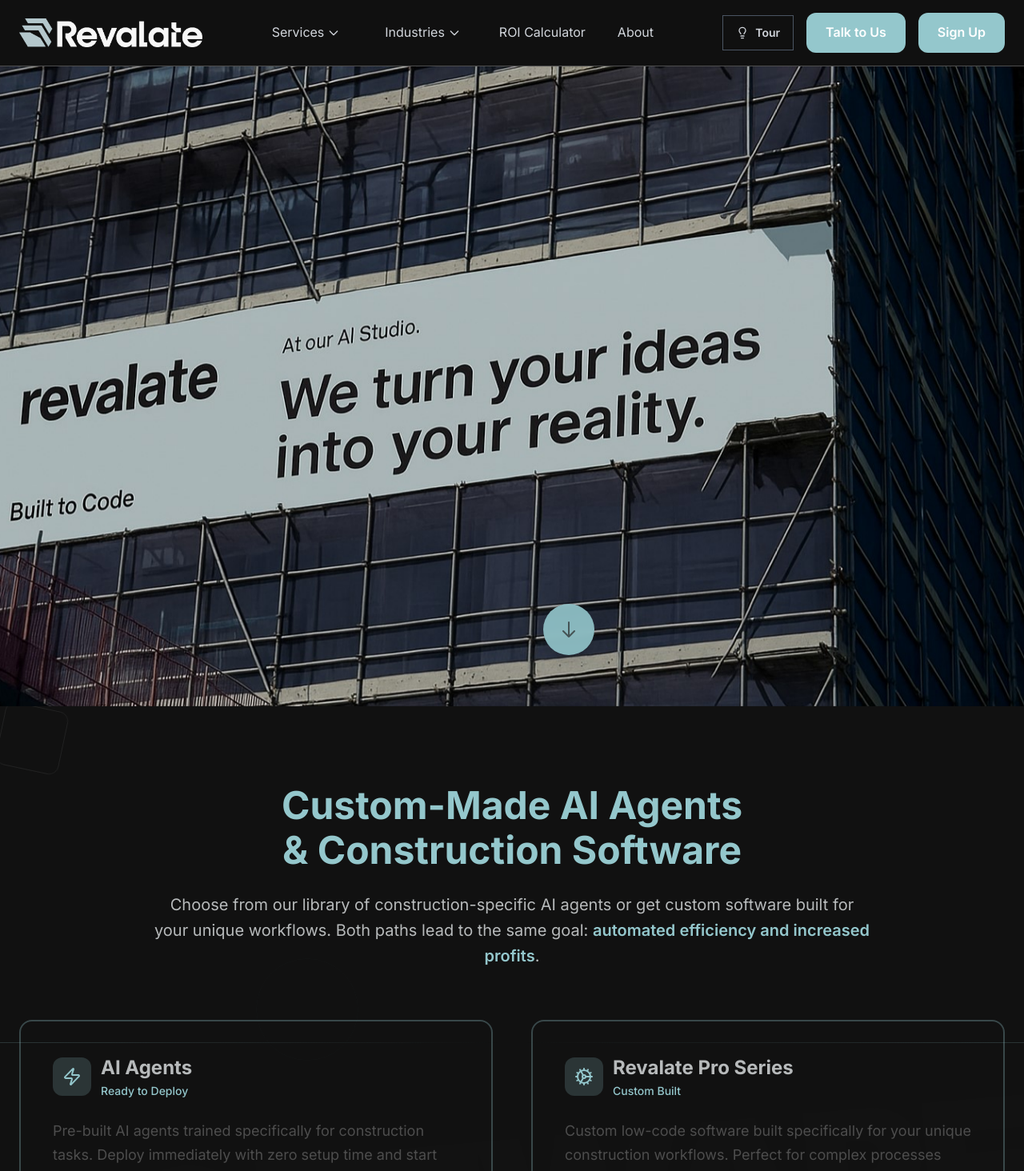
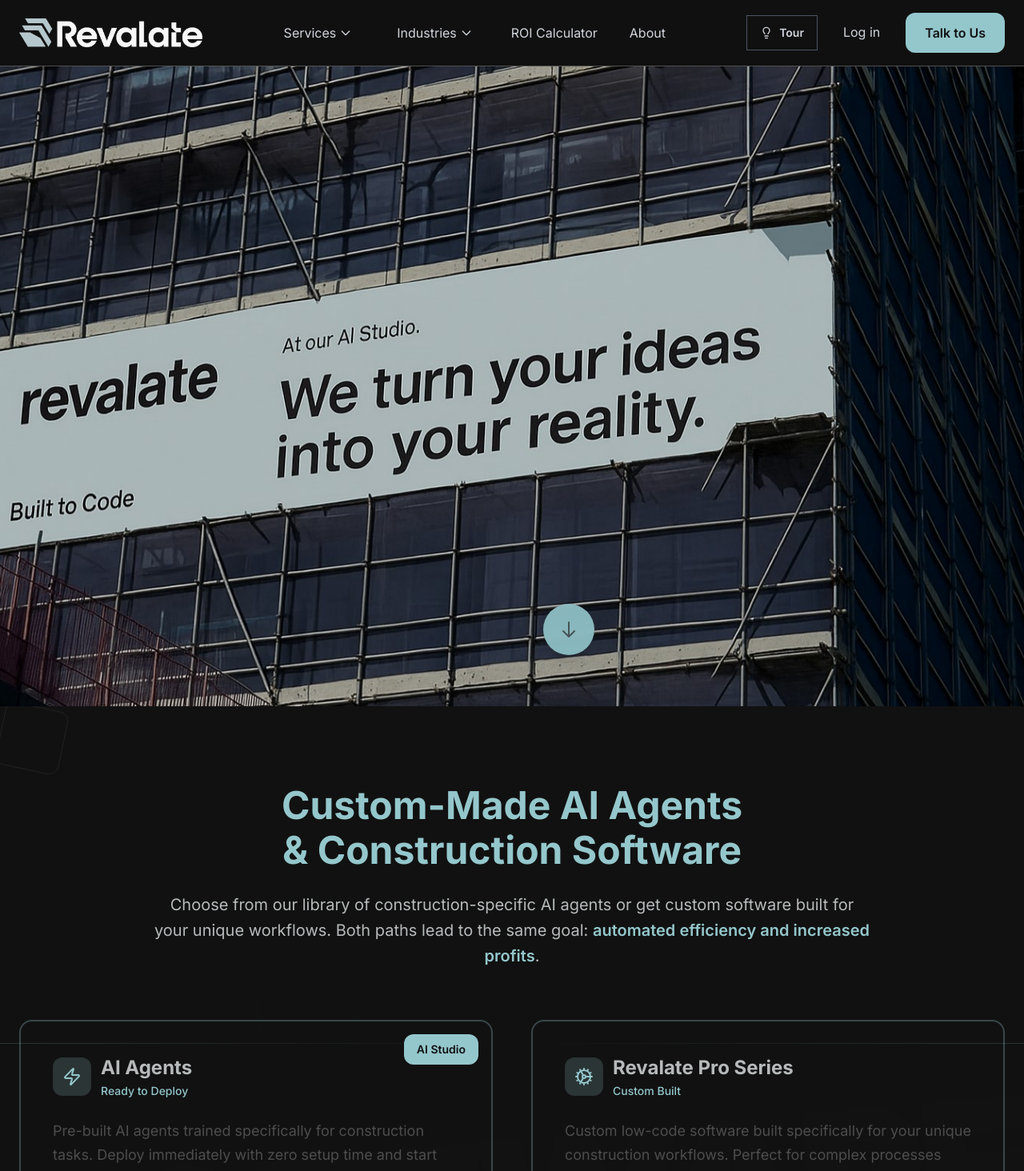
Before and after one commit to AgostinoMastro/revalate-pro-website, a React (Vite) app in the folder revelatepro-website/: page / in a window 1280 px wide. Shown: the top 1464 px of the page at 80% size. Built offline with nearby package versions, Linux system fonts and the light colour scheme.

Commit message:
UI update to include AI Studio buttons

```diff
--- a/revelatepro-website/package.json
+++ b/revelatepro-website/package.json
@@ -17,6 +17,7 @@
     "papaparse": "^5.5.3",
     "react": "^18.3.1",
     "react-dom": "^18.3.1",
+    "revalate-pro-website-root": "file:..",
     "tailwindcss-animate": "^1.0.7"
   },
   "devDependencies": {
--- a/revelatepro-website/src/components/AIAgentsLanding.tsx
+++ b/revelatepro-website/src/components/AIAgentsLanding.tsx
@@ -218,6 +218,18 @@ export const AIAgentsLanding: React.FC<AIAgentsLandingProps> = ({ onDemoClick })
               </div>
             ))}
           </StaggeredAnimation>
+
+          {/* Center CTA: Access AI Studio */}
+          <AnimatedSection animation="slideUp" duration={0.8} delay={150}>
+            <div className="mt-6 md:mt-8 text-center">
+              <a
+                href="https://revalate.app/homepage"
+                className="inline-flex items-center justify-center px-6 py-3 md:px-8 md:py-4 bg-pastel-blue text-air-black font-semibold md:font-bold rounded-xl transition-all duration-200 hover:bg-pastel-blue/90 shadow-md hover:shadow-lg text-sm md:text-lg"
+              >
+                Access AI Studio
+              </a>
+            </div>
+          </AnimatedSection>
         </div>
       </section>
 
--- a/revelatepro-website/src/components/Header.tsx
+++ b/revelatepro-website/src/components/Header.tsx
@@ -112,9 +112,9 @@ export const Header: React.FC<HeaderProps> = ({
           <nav className="hidden lg:flex items-center" aria-label="Main navigation">
 
             {/* Features Dropdown */}
-            <div className="relative mr-10">
+            <div className="relative mr-6 xl:mr-10">
               <button
-                className="text-gray-300 hover:text-white transition-colors duration-200 flex items-center interactive-element min-h-touch px-2"
+                className="text-gray-300 hover:text-white transition-colors duration-200 flex items-center interactive-element min-h-touch px-2 text-sm xl:text-base"
                 onClick={(e) => {
                   e.stopPropagation()
                   setFeaturesDropdownOpen(!featuresDropdownOpen)
@@ -183,9 +183,9 @@ export const Header: React.FC<HeaderProps> = ({
             </div>
 
             {/* Industries Dropdown */}
-            <div className="relative mr-8">
+            <div className="relative mr-4 xl:mr-8">
               <button
-                className="text-gray-300 hover:text-white transition-colors duration-200 flex items-center interactive-element min-h-touch px-2"
+                className="text-gray-300 hover:text-white transition-colors duration-200 flex items-center interactive-element min-h-touch px-2 text-sm xl:text-base"
                 onClick={(e) => {
                   e.stopPropagation()
                   setIndustriesDropdownOpen(!industriesDropdownOpen)
@@ -244,7 +244,7 @@ export const Header: React.FC<HeaderProps> = ({
             {onROICalculatorClick && (
               <button
                 onClick={onROICalculatorClick}
-                className="text-gray-300 hover:text-white transition-colors duration-200 mr-6 min-h-touch px-2"
+                className="text-gray-300 hover:text-white transition-colors duration-200 mr-4 xl:mr-6 min-h-touch px-2 text-sm xl:text-base"
               >
                 ROI Calculator
               </button>
@@ -253,7 +253,7 @@ export const Header: React.FC<HeaderProps> = ({
             {onAboutClick ? (
               <button
                 onClick={onAboutClick}
-                className="text-gray-300 hover:text-white transition-colors duration-200 min-h-touch px-2"
+                className="text-gray-300 hover:text-white transition-colors duration-200 min-h-touch px-2 text-sm xl:text-base"
               >
                 About
               </button>
@@ -262,7 +262,7 @@ export const Header: React.FC<HeaderProps> = ({
                 onClick={() => {
                   document.getElementById('about')?.scrollIntoView({ behavior: 'smooth' })
                 }}
-                className="text-gray-300 hover:text-white transition-colors duration-200 min-h-touch px-2 flex items-center"
+                className="text-gray-300 hover:text-white transition-colors duration-200 min-h-touch px-2 flex items-center text-sm xl:text-base"
               >
                 About
               </button>
@@ -270,29 +270,29 @@ export const Header: React.FC<HeaderProps> = ({
           </nav>
 
           {/* CTA Buttons */}
-          <div className="hidden lg:flex items-center space-x-4">
+          <div className="hidden lg:flex items-center space-x-3 xl:space-x-4">
             {onStartTour && (
               <button
                 onClick={onStartTour}
-                className="px-4 py-2 text-sm border border-gray-600 text-gray-300 font-semibold rounded-lg hover:bg-gray-700 transition-all duration-200 flex items-center space-x-2 min-h-touch"
+                className="px-3 py-2 lg:px-4 lg:py-2 text-sm border border-gray-600 text-gray-300 font-semibold rounded-lg hover:bg-gray-700 transition-all duration-200 flex items-center space-x-2 min-h-touch"
                 aria-label="Start guided tour"
               >
                 <Lightbulb className="w-4 h-4" />
                 <span>Tour</span>
               </button>
             )}
+            <a
+              href="https://revalate.app/homepage"
+              className="px-3 py-2 lg:px-4 lg:py-2 text-gray-300 hover:text-white transition-colors duration-200 min-h-touch text-sm xl:text-base"
+            >
+              Log in
+            </a>
             <button
               onClick={onDemoClick}
-              className="px-6 py-3 bg-pastel-blue text-white font-semibold rounded-xl transition-all duration-200 hover:opacity-90 white-border-btn min-h-touch"
+              className="px-4 py-2.5 lg:px-6 lg:py-3 bg-pastel-blue text-air-black font-semibold rounded-xl transition-all duration-200 hover:bg-pastel-blue/90 white-border-btn min-h-touch text-sm xl:text-base"
             >
               Talk to Us
             </button>
-            <a
-              href="https://revalate.app/homepage"
-              className="px-6 py-3 bg-pastel-blue text-white font-semibold rounded-xl transition-all duration-200 hover:opacity-90 white-border-btn min-h-touch"
-            >
-              Sign Up
-            </a>
           </div>
 
           {/* Mobile Menu Button - Enhanced touch target */}
@@ -411,6 +411,15 @@ export const Header: React.FC<HeaderProps> = ({
 
                 {/* Mobile CTA Buttons */}
                 <div className="border-t border-dark-border/30 mx-4 my-4" />
+                <button
+                  onClick={() => {
+                    setIsMenuOpen(false)
+                    window.location.href = 'https://revalate.app/homepage'
+                  }}
+                  className="block w-full text-left pl-8 pr-4 py-4 text-lg text-gray-300 hover:text-white transition-colors duration-200 interactive-element min-h-touch rounded-lg hover:bg-white/5 mx-2"
+                >
+                  Log in
+                </button>
                 <div className="px-4 py-4 space-y-4">
                   {onStartTour && (
                     <button
@@ -430,18 +439,9 @@ export const Header: React.FC<HeaderProps> = ({
                       setIsMenuOpen(false)
                       onDemoClick()
                     }}
-                    className="w-full px-6 py-4 bg-pastel-blue text-white font-semibold rounded-xl transition-all duration-200 hover:opacity-90 white-border-btn text-lg min-h-touch"
+                    className="w-full px-6 py-4 bg-pastel-blue text-air-black font-semibold rounded-xl transition-all duration-200 hover:opacity-90 white-border-btn text-lg min-h-touch"
                   >
                     Talk to Us
-                  </button>
-                  <button
-                    onClick={() => {
-                      setIsMenuOpen(false)
-                      window.location.href = 'https://revalate.app/homepage'
-                    }}
-                    className="w-full px-6 py-4 bg-pastel-blue text-white font-semibold rounded-xl transition-all duration-200 hover:opacity-90 white-border-btn text-lg min-h-touch"
-                  >
-                    Sign Up
                   </button>
                 </div>
               </div>
--- a/revelatepro-website/src/components/SolutionsIntroSection.tsx
+++ b/revelatepro-website/src/components/SolutionsIntroSection.tsx
@@ -92,6 +92,13 @@ export const SolutionsIntroSection: React.FC<SolutionsIntroSectionProps> = ({
             {/* AI Agents Solution with enhanced animations */}
             <div className="group relative">
               <div className="relative p-8 md:p-10 rounded-2xl border-2 border-pastel-blue/30 card-pastel-bg cursor-pointer overflow-hidden flex flex-col min-h-[400px] transition-all duration-500 ease-out transform hover:scale-105 hover:shadow-2xl hover:-translate-y-2">
+                {/* Top-right AI Studio button */}
+                <a
+                  href="https://revalate.app/homepage"
+                  className="absolute top-4 right-4 z-20 px-3 py-1.5 md:px-4 md:py-2 text-xs md:text-sm font-semibold rounded-xl bg-pastel-blue text-air-black hover:bg-pastel-blue/90 shadow-sm transition-colors duration-200"
+                >
+                  AI Studio
+                </a>
                 {/* Animated background gradient */}
                 <div className="absolute inset-0 opacity-0 group-hover:opacity-100 transition-all duration-700">
                   <div className="absolute inset-0 bg-gradient-to-br from-pastel-blue/15 via-pastel-blue/8 to-transparent" />
@@ -157,7 +164,7 @@ export const SolutionsIntroSection: React.FC<SolutionsIntroSectionProps> = ({
                   {/* Metrics */}
                   <div className="grid grid-cols-2 gap-4 mb-8">
                     <div className="text-center p-3 rounded-lg bg-pastel-blue/10 border border-pastel-blue/20">
-                      <div className="text-lg font-bold text-pastel-blue">Within 24 Hours</div>
+                      <div className="text-lg font-bold text-pastel-blue">Within 5 minutes</div>
                       <div className="text-xs text-gray-x11">Setup Time</div>
                     </div>
                     <div className="text-center p-3 rounded-lg bg-pastel-blue/10 border border-pastel-blue/20">
```
Also changed, not shown: package.json (added, +14 -0 lines), 1 other file (tests, documents, lock files or other folders).
